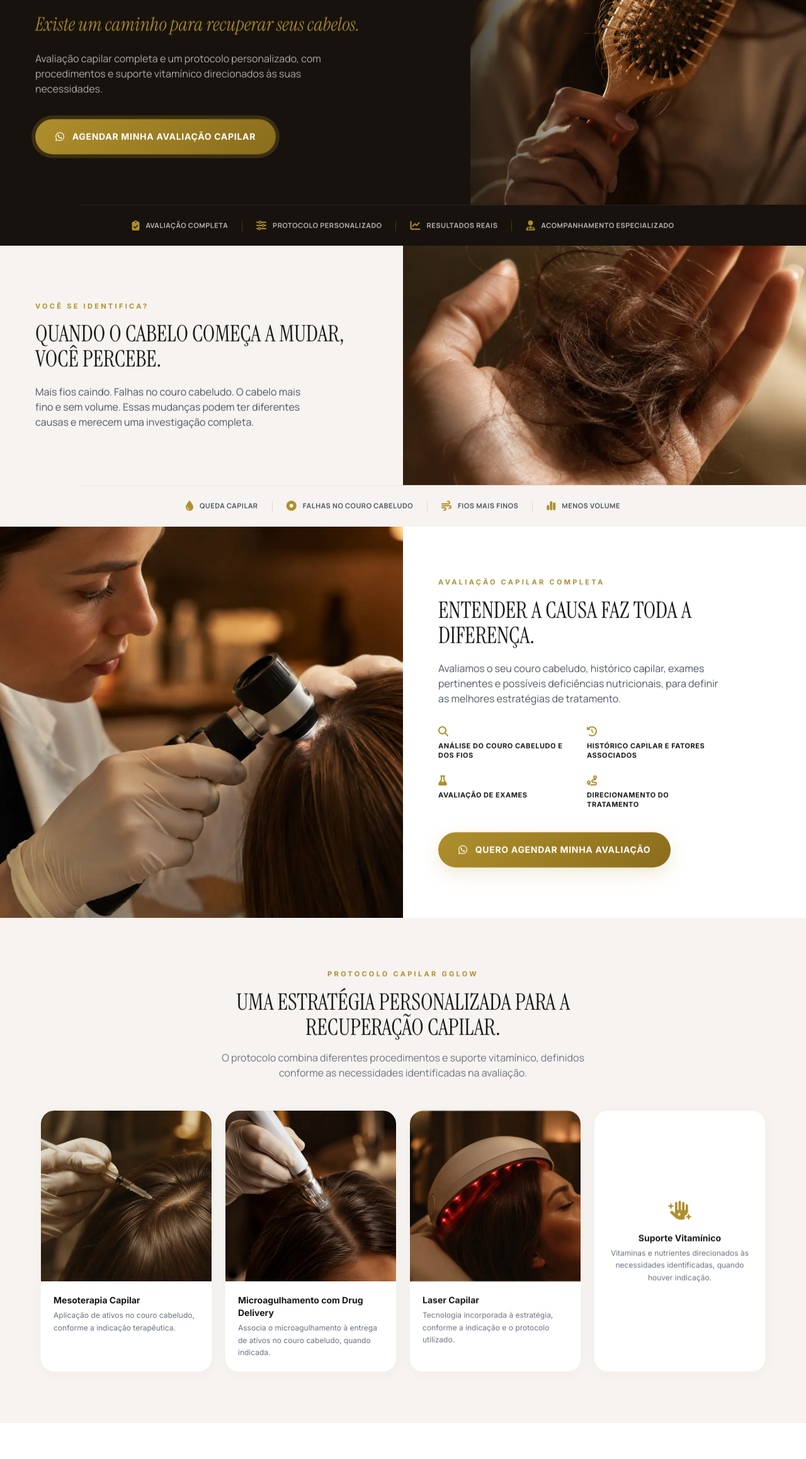
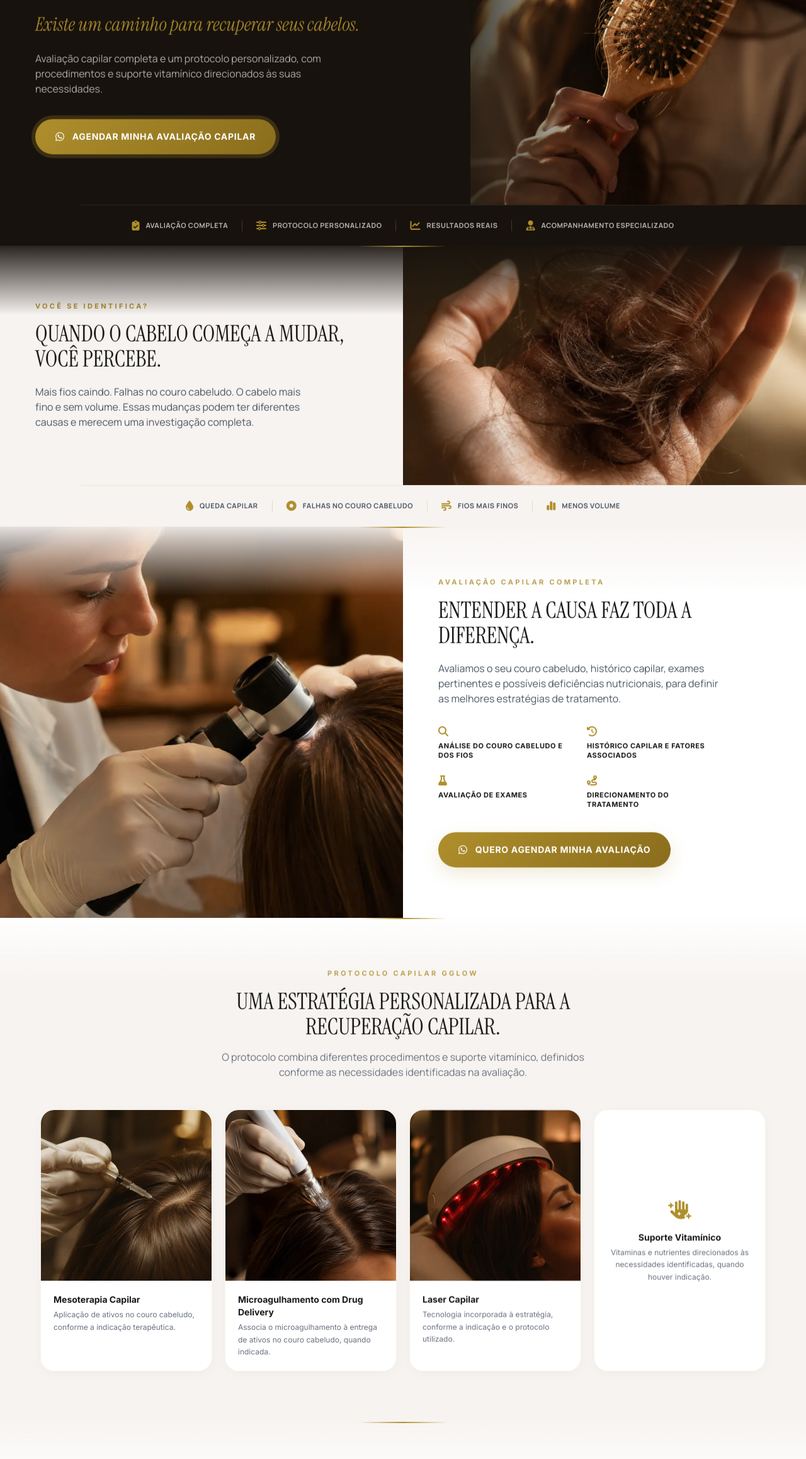
Before and after one commit to mesusmedia/gglow-lp, a plain HTML site: page v2/index.html in a window 1280 px wide. Shown: the part 269-2585 px from the top of the page at 63% size. Drawn offline with nearby package versions, Linux system fonts and the light colour scheme.

Commit message:
v2: adiciona transição suave entre as seções
Cada seção ganha uma costura (seam) no topo: um gradiente que dissolve
a cor da seção anterior sobre o início da próxima, mais uma linha
dourada centralizada, no lugar do corte seco de bordas retas.

Co-Authored-By: Claude Sonnet 5 <noreply@anthropic.com>

```diff
--- a/v2/index.html
+++ b/v2/index.html
@@ -55,6 +55,14 @@
     .icon-strip > div:last-child { border-right:none; }
     .icon-strip-night > div { border-right-color: rgba(212,175,55,.25); }
     .play-badge { width:56px; height:56px; border-radius:9999px; background:rgba(253,252,251,.92); display:flex; align-items:center; justify-content:center; box-shadow:0 10px 24px rgba(0,0,0,.35); }
+
+    /* transição entre seções: a cor da seção anterior se dissolve sobre o topo da próxima */
+    .seam { position: relative; }
+    .seam::before { content:''; position:absolute; top:0; left:0; right:0; height:110px; z-index:5; pointer-events:none; }
+    .seam::after { content:''; position:absolute; top:0; left:50%; width:140px; height:2px; margin-left:-70px; background:linear-gradient(90deg,transparent,#AF8F2C,transparent); pointer-events:none; z-index:6; }
+    .seam-night::before { background:linear-gradient(to bottom, rgba(23,18,13,.92), rgba(23,18,13,0)); }
+    .seam-cream::before { background:linear-gradient(to bottom, rgba(247,243,240,.92), rgba(247,243,240,0)); }
+    .seam-white::before { background:linear-gradient(to bottom, rgba(255,255,255,.92), rgba(255,255,255,0)); }
 </style>
 </head>
 <body class="overflow-x-hidden selection:bg-gold selection:text-white">
@@ -88,7 +96,7 @@
 </section>
 
 <!-- VOCÊ SE IDENTIFICA -->
-<section class="bg-[#F7F3F0]">
+<section class="seam seam-night bg-[#F7F3F0]">
     <div class="max-w-7xl mx-auto grid grid-cols-1 lg:grid-cols-12">
         <div class="lg:col-span-6 px-5 sm:px-10 lg:px-14 py-14 sm:py-20 flex flex-col justify-center reveal">
             <span class="eyebrow mb-4">Você se identifica?</span>
@@ -108,7 +116,7 @@
 </section>
 
 <!-- AVALIAÇÃO CAPILAR COMPLETA -->
-<section class="bg-white">
+<section class="seam seam-cream bg-white">
     <div class="max-w-7xl mx-auto grid grid-cols-1 lg:grid-cols-12">
         <div class="lg:col-span-6 relative min-h-[300px] sm:min-h-[420px] reveal">
             <img src="/img/avaliacao-dermatoscopio.webp" alt="Médica avaliando o couro cabeludo de uma paciente com dermatoscópio" class="absolute inset-0 w-full h-full object-cover" width="1168" height="880" loading="lazy" decoding="async">
@@ -132,7 +140,7 @@
 </section>
 
 <!-- PROTOCOLO CAPILAR GGLOW -->
-<section class="py-16 sm:py-20 px-4 sm:px-6 bg-[#F7F3F0] border-y border-gray-100">
+<section class="seam seam-white py-16 sm:py-20 px-4 sm:px-6 bg-[#F7F3F0]">
     <div class="max-w-6xl mx-auto">
         <div class="text-center mb-12 reveal">
             <span class="eyebrow mb-4 block">Protocolo Capilar Gglow</span>
@@ -162,7 +170,7 @@
 </section>
 
 <!-- RESULTADOS REAIS -->
-<section class="py-16 sm:py-20 px-4 sm:px-6 bg-white">
+<section class="seam seam-cream py-16 sm:py-20 px-4 sm:px-6 bg-white">
     <div class="max-w-6xl mx-auto grid grid-cols-1 lg:grid-cols-12 gap-10 items-center">
         <div class="lg:col-span-4 reveal">
             <span class="eyebrow mb-4 block">Resultados Reais</span>
@@ -179,7 +187,7 @@
 </section>
 
 <!-- DEPOIMENTO -->
-<section class="py-16 sm:py-20 px-4 sm:px-6 bg-[#F7F3F0] border-y border-gray-100">
+<section class="seam seam-white py-16 sm:py-20 px-4 sm:px-6 bg-[#F7F3F0]">
     <div class="max-w-5xl mx-auto grid grid-cols-1 lg:grid-cols-12 gap-10 items-center">
         <div class="lg:col-span-5 reveal">
             <div class="rounded-[1.75rem] overflow-hidden border border-gray-200 shadow-xl bg-black">
@@ -198,7 +206,7 @@
 </section>
 
 <!-- CTA FINAL -->
-<section class="relative bg-premium-night text-white overflow-hidden">
+<section class="seam seam-cream relative bg-premium-night text-white overflow-hidden">
     <div class="max-w-7xl mx-auto grid grid-cols-1 lg:grid-cols-12">
         <div class="lg:col-span-7 px-5 sm:px-10 lg:px-14 py-16 sm:py-24 flex flex-col justify-center reveal">
             <span class="eyebrow-night mb-5 block">Seu próximo passo</span>
@@ -218,7 +226,7 @@
 </main>
 
 <!-- RODAPÉ -->
-<footer class="py-12 md:py-16 px-4 sm:px-6 border-t border-gray-100 bg-[#F7F3F0]">
+<footer class="seam seam-night py-12 md:py-16 px-4 sm:px-6 bg-[#F7F3F0]">
     <div class="max-w-6xl mx-auto text-center">
         <h3 class="text-2xl md:text-3xl font-serif text-gold mb-2">Gglow</h3>
         <p class="text-gray-500 text-[10px] sm:text-xs md:text-sm mb-8 md:mb-10 tracking-widest uppercase">Estética Regenerativa · Porto Alegre, RS</p>
```
